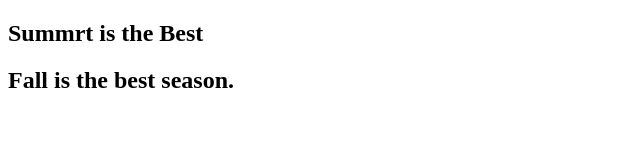
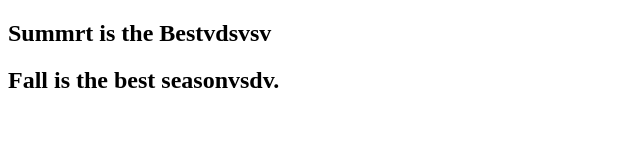
Before and after one commit to KaszaJ/kasza_j_temelso_d_midterm, a plain HTML site: page index.html in a window 1280 px wide. Shown: the whole page, without its empty margins (0-640 px from the left). Drawn offline with Linux system fonts and the light colour scheme.

Commit message:
changed things around

```diff
--- a/index.html
+++ b/index.html
@@ -6,12 +6,12 @@
 </head>
 <body>
 	<section>
-		<h2>Summrt is the Best</h2>
+		<h2>Summrt is the Bestvdsvsv</h2>
 
 	</section>
 
 	<section>
-		<h2>Fall is the best season.</h2>
+		<h2>Fall is the best seasonvsdv.</h2>
 
 	</section>
 </body>
```
